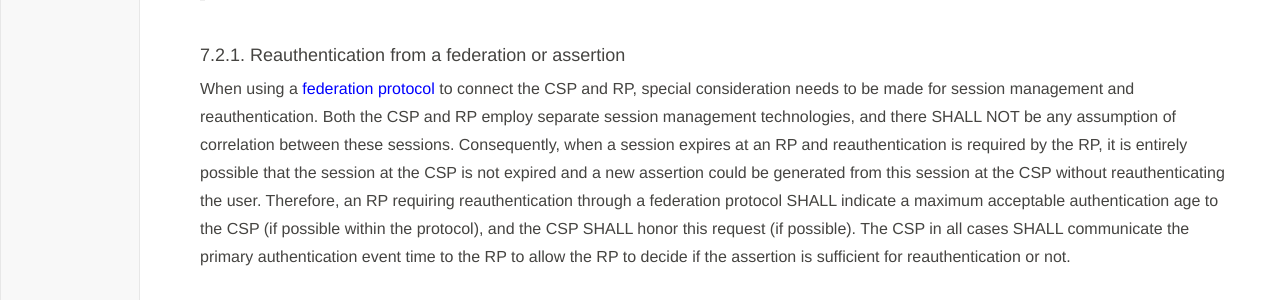
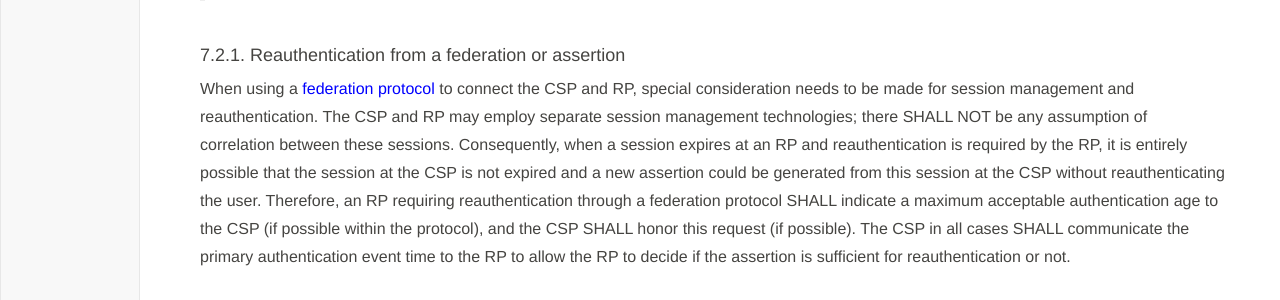
Before and after one commit to usnistgov/800-63-3, a Jekyll site: the page built from sp800-63b/sec7_session.md, in a window 1280 px wide and 900 px high, scrolled down 1733 px. Shown: the part 442-742 px from the top of the window. Built offline with Jekyll 4.4.1, drawn with Linux system fonts in a browser that asks for light colours; our own code applies the rules of GitHub Pages for plain Markdown files.

Commit message:
Session management technologies. Fixes #866

```diff
--- a/sp800-63b/sec7_session.md
+++ b/sp800-63b/sec7_session.md
@@ -74,4 +74,4 @@ When a session is terminated due to a time-out or other action, the user MAY rea
 
 #### 7.2.1. Reauthentication from a federation or assertion
 
-When using a [federation protocol](sp800-63c.html#sec4) to connect the CSP and RP, special consideration needs to be made for session management and reauthentication. Both the CSP and RP employ separate session management technologies, and there SHALL NOT be any assumption of correlation between these sessions. Consequently, when a session expires at an RP and reauthentication is required by the RP, it is entirely possible that the session at the CSP is not expired and a new assertion could be generated from this session at the CSP without reauthenticating the user. Therefore, an RP requiring reauthentication through a federation protocol SHALL indicate a maximum acceptable authentication age to the CSP (if possible within the protocol), and the CSP SHALL honor this request (if possible). The CSP in all cases SHALL communicate the primary authentication event time to the RP to allow the RP to decide if the assertion is sufficient for reauthentication or not.
+When using a [federation protocol](sp800-63c.html#sec4) to connect the CSP and RP, special consideration needs to be made for session management and reauthentication. The CSP and RP may employ separate session management technologies; there SHALL NOT be any assumption of correlation between these sessions. Consequently, when a session expires at an RP and reauthentication is required by the RP, it is entirely possible that the session at the CSP is not expired and a new assertion could be generated from this session at the CSP without reauthenticating the user. Therefore, an RP requiring reauthentication through a federation protocol SHALL indicate a maximum acceptable authentication age to the CSP (if possible within the protocol), and the CSP SHALL honor this request (if possible). The CSP in all cases SHALL communicate the primary authentication event time to the RP to allow the RP to decide if the assertion is sufficient for reauthentication or not.
```
